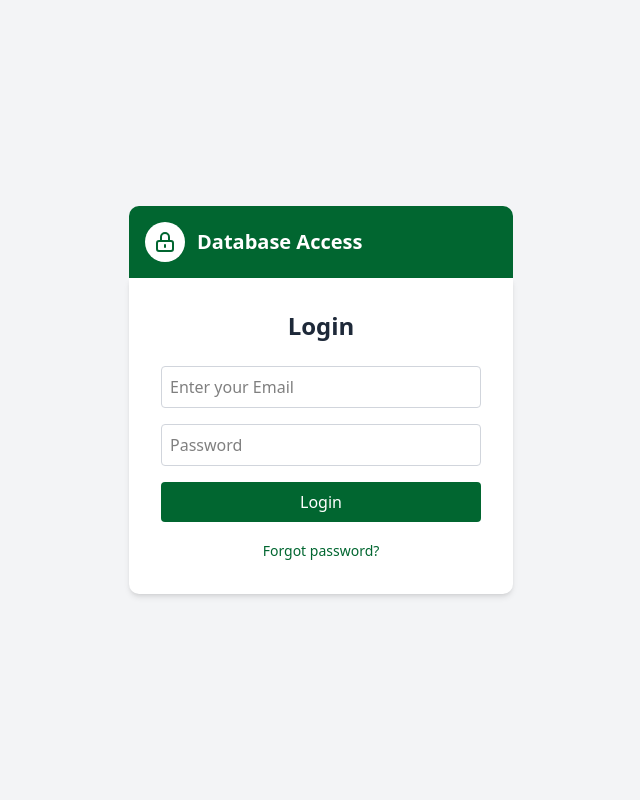
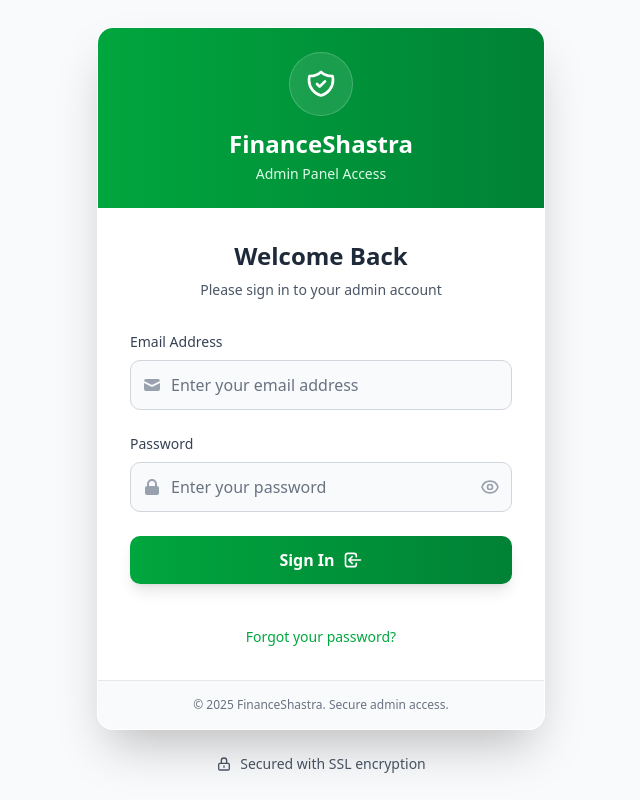
Before and after one commit to DpkShinde/admin_panel, a Next.js app: page /super-admin/login in a window 1280 px wide. Shown: the whole page, without its empty margins (319-959 px from the left). Built offline with nearby package versions, Linux system fonts and the light colour scheme.

Commit message:
modify css of login page

```diff
--- a/src/app/(protected)/super-admin/login/page.tsx
+++ b/src/app/(protected)/super-admin/login/page.tsx
@@ -10,6 +10,7 @@
   const [password, setPassword] = useState("");
   const [error, setError] = useState("");
   const [loading, setLoading] = useState(false);
+  const [showPassword, setShowPassword] = useState(false);
   const router = useRouter();
 
   const handleSubmit = async (e: React.FormEvent) => {
@@ -44,18 +45,252 @@
   };
 
   return (
-    <div className="flex items-center justify-center min-h-screen bg-gray-100">
+    <div className="min-h-screen bg-gray-50 flex items-center justify-center p-4">
       <Toaster />
-      <div className="w-full max-w-sm">
-        {/* Left sidebar styling similar to the app */}
-        <div className="bg-green-800 p-4 rounded-t-lg flex items-center">
-          <div className="bg-white rounded-full p-2 mr-3">
+
+      <div className="relative w-full max-w-md">
+        {/* Main Login Card */}
+        <div className="bg-white/95 backdrop-blur-sm rounded-2xl shadow-2xl border border-white/20 overflow-hidden">
+          {/* Header Section */}
+          <div className="bg-gradient-to-r from-green-600 to-green-700 px-8 py-6 text-center">
+            <div className="relative">
+              {/* Logo/Icon */}
+              <div className="inline-flex items-center justify-center w-16 h-16 bg-white/10 rounded-full mb-3 border border-white/20">
                 <svg
                   xmlns="http://www.w3.org/2000/svg"
-              className="h-6 w-6 text-green-800"
+                  className="h-8 w-8 text-white"
                   fill="none"
                   viewBox="0 0 24 24"
                   stroke="currentColor"
+                  strokeWidth={2}
+                >
+                  <path
+                    strokeLinecap="round"
+                    strokeLinejoin="round"
+                    d="M9 12l2 2 4-4m5.618-4.016A11.955 11.955 0 0112 2.944a11.955 11.955 0 01-8.618 3.04A12.02 12.02 0 003 9c0 5.591 3.824 10.29 9 11.622 5.176-1.332 9-6.03 9-11.622 0-1.042-.133-2.052-.382-3.016z"
+                  />
+                </svg>
+              </div>
+              <h1 className="text-2xl font-bold text-white mb-1">
+                FinanceShastra
+              </h1>
+              <p className="text-green-100 text-sm font-medium">
+                Admin Panel Access
+              </p>
+            </div>
+          </div>
+
+          {/* Form Section */}
+          <div className="px-8 py-8">
+            <div className="text-center mb-8">
+              <h2 className="text-2xl font-bold text-gray-800 mb-2">
+                Welcome Back
+              </h2>
+              <p className="text-gray-600 text-sm">
+                Please sign in to your admin account
+              </p>
+            </div>
+
+            <form onSubmit={handleSubmit} className="space-y-6">
+              {/* Email Input */}
+              <div className="space-y-2">
+                <label className="text-sm font-medium text-gray-700 block">
+                  Email Address
+                </label>
+                <div className="relative">
+                  <div className="absolute inset-y-0 left-0 pl-3 flex items-center pointer-events-none">
+                    <svg
+                      className="h-5 w-5 text-gray-400"
+                      xmlns="http://www.w3.org/2000/svg"
+                      viewBox="0 0 20 20"
+                      fill="currentColor"
+                    >
+                      <path d="M2.003 5.884L10 9.882l7.997-3.998A2 2 0 0016 4H4a2 2 0 00-1.997 1.884z" />
+                      <path d="M18 8.118l-8 4-8-4V14a2 2 0 002 2h12a2 2 0 002-2V8.118z" />
+                    </svg>
+                  </div>
+                  <input
+                    type="text"
+                    placeholder="Enter your email address"
+                    value={username}
+                    onChange={(e) => setUsername(e.target.value)}
+                    className="w-full pl-10 pr-4 py-3 border border-gray-300 rounded-lg text-gray-900 placeholder-gray-500 focus:outline-none focus:ring-2 focus:ring-green-500 focus:border-transparent transition-all duration-200 bg-gray-50 hover:bg-white"
+                    required
+                  />
+                </div>
+              </div>
+
+              {/* Password Input */}
+              <div className="space-y-2">
+                <label className="text-sm font-medium text-gray-700 block">
+                  Password
+                </label>
+                <div className="relative">
+                  <div className="absolute inset-y-0 left-0 pl-3 flex items-center pointer-events-none">
+                    <svg
+                      className="h-5 w-5 text-gray-400"
+                      xmlns="http://www.w3.org/2000/svg"
+                      viewBox="0 0 20 20"
+                      fill="currentColor"
+                    >
+                      <path
+                        fillRule="evenodd"
+                        d="M5 9V7a5 5 0 0110 0v2a2 2 0 012 2v5a2 2 0 01-2 2H5a2 2 0 01-2-2v-5a2 2 0 012-2zm8-2v2H7V7a3 3 0 016 0z"
+                        clipRule="evenodd"
+                      />
+                    </svg>
+                  </div>
+                  <input
+                    type={showPassword ? "text" : "password"}
+                    placeholder="Enter your password"
+                    value={password}
+                    onChange={(e) => setPassword(e.target.value)}
+                    className="w-full pl-10 pr-12 py-3 border border-gray-300 rounded-lg text-gray-900 placeholder-gray-500 focus:outline-none focus:ring-2 focus:ring-green-500 focus:border-transparent transition-all duration-200 bg-gray-50 hover:bg-white"
+                    required
+                  />
+                  <button
+                    type="button"
+                    onClick={() => setShowPassword(!showPassword)}
+                    className="absolute inset-y-0 right-0 pr-3 flex items-center text-gray-400 hover:text-gray-600 transition-colors"
+                  >
+                    {showPassword ? (
+                      <svg
+                        className="h-5 w-5"
+                        fill="none"
+                        stroke="currentColor"
+                        viewBox="0 0 24 24"
+                      >
+                        <path
+                          strokeLinecap="round"
+                          strokeLinejoin="round"
+                          strokeWidth={2}
+                          d="M13.875 18.825A10.05 10.05 0 0112 19c-4.478 0-8.268-2.943-9.543-7a9.97 9.97 0 011.563-3.029m5.858.908a3 3 0 114.243 4.243M9.878 9.878l4.242 4.242M9.878 9.878L3 3m6.878 6.878L21 21"
+                        />
+                      </svg>
+                    ) : (
+                      <svg
+                        className="h-5 w-5"
+                        fill="none"
+                        stroke="currentColor"
+                        viewBox="0 0 24 24"
+                      >
+                        <path
+                          strokeLinecap="round"
+                          strokeLinejoin="round"
+                          strokeWidth={2}
+                          d="M15 12a3 3 0 11-6 0 3 3 0 016 0z"
+                        />
+                        <path
+                          strokeLinecap="round"
+                          strokeLinejoin="round"
+                          strokeWidth={2}
+                          d="M2.458 12C3.732 7.943 7.523 5 12 5c4.478 0 8.268 2.943 9.542 7-1.274 4.057-5.064 7-9.542 7-4.477 0-8.268-2.943-9.542-7z"
+                        />
+                      </svg>
+                    )}
+                  </button>
+                </div>
+              </div>
+
+              {/* Error Message */}
+              {error && (
+                <div className="bg-red-50 border border-red-200 rounded-lg p-3">
+                  <div className="flex items-center">
+                    <svg
+                      className="h-5 w-5 text-red-400 mr-2"
+                      fill="none"
+                      stroke="currentColor"
+                      viewBox="0 0 24 24"
+                    >
+                      <path
+                        strokeLinecap="round"
+                        strokeLinejoin="round"
+                        strokeWidth={2}
+                        d="M12 8v4m0 4h.01M21 12a9 9 0 11-18 0 9 9 0 0118 0z"
+                      />
+                    </svg>
+                    <p className="text-sm text-red-700">{error}</p>
+                  </div>
+                </div>
+              )}
+
+              {/* Login Button */}
+              <button
+                type="submit"
+                disabled={loading}
+                className="w-full bg-gradient-to-r from-green-600 to-green-700 hover:from-green-700 hover:to-green-800 text-white font-semibold py-3 px-4 rounded-lg shadow-lg hover:shadow-xl transform hover:-translate-y-0.5 transition-all duration-200 disabled:opacity-50 disabled:cursor-not-allowed disabled:transform-none flex items-center justify-center space-x-2"
+              >
+                {loading ? (
+                  <>
+                    <svg
+                      className="animate-spin -ml-1 mr-3 h-5 w-5 text-white"
+                      xmlns="http://www.w3.org/2000/svg"
+                      fill="none"
+                      viewBox="0 0 24 24"
+                    >
+                      <circle
+                        className="opacity-25"
+                        cx="12"
+                        cy="12"
+                        r="10"
+                        stroke="currentColor"
+                        strokeWidth="4"
+                      ></circle>
+                      <path
+                        className="opacity-75"
+                        fill="currentColor"
+                        d="M4 12a8 8 0 018-8V0C5.373 0 0 5.373 0 12h4zm2 5.291A7.962 7.962 0 014 12H0c0 3.042 1.135 5.824 3 7.938l3-2.647z"
+                      ></path>
+                    </svg>
+                    <span>Signing In...</span>
+                  </>
+                ) : (
+                  <>
+                    <span>Sign In</span>
+                    <svg
+                      className="h-5 w-5"
+                      fill="none"
+                      stroke="currentColor"
+                      viewBox="0 0 24 24"
+                    >
+                      <path
+                        strokeLinecap="round"
+                        strokeLinejoin="round"
+                        strokeWidth={2}
+                        d="M11 16l-4-4m0 0l4-4m-4 4h14m-5 4v1a3 3 0 01-3 3H6a3 3 0 01-3-3V7a3 3 0 013-3h7a3 3 0 013 3v1"
+                      />
+                    </svg>
+                  </>
+                )}
+              </button>
+
+              {/* Forgot Password Link */}
+              <div className="text-center pt-4">
+                <a
+                  href="#"
+                  className="text-sm text-green-600 hover:text-green-700 font-medium hover:underline transition-colors"
+                >
+                  Forgot your password?
+                </a>
+              </div>
+            </form>
+          </div>
+
+          {/* Footer */}
+          <div className="px-8 py-4 bg-gray-50 border-t border-gray-200 text-center">
+            <p className="text-xs text-gray-500">
+              © 2025 FinanceShastra. Secure admin access.
+            </p>
+          </div>
+        </div>
+
+        {/* Security Badge */}
+        <div className="flex items-center justify-center mt-6 text-gray-600">
+          <svg
+            className="h-4 w-4 mr-2"
+            fill="none"
+            stroke="currentColor"
+            viewBox="0 0 24 24"
           >
             <path
               strokeLinecap="round"
@@ -64,54 +299,8 @@
               d="M12 15v2m-6 4h12a2 2 0 002-2v-6a2 2 0 00-2-2H6a2 2 0 00-2 2v6a2 2 0 002 2zm10-10V7a4 4 0 00-8 0v4h8z"
             />
           </svg>
+          <span className="text-sm">Secured with SSL encryption</span>
         </div>
-          <h1 className="text-xl font-bold text-white">Database Access</h1>
-        </div>
-
-        <form
-          onSubmit={handleSubmit}
-          className="bg-white p-8 rounded-b-lg shadow-md"
-        >
-          <h2 className="text-2xl font-bold mb-6 text-center text-gray-800">
-            Login
-          </h2>
-
-          <input
-            type="text"
-            placeholder="Enter your Email"
-            value={username}
-            onChange={(e) => setUsername(e.target.value)}
-            className="w-full p-2 mb-4 border border-gray-300 rounded text-black focus:outline-none focus:ring-2 focus:ring-green-800 focus:border-transparent"
-            required
-          />
-
-          <input
-            type="password"
-            placeholder="Password"
-            value={password}
-            onChange={(e) => setPassword(e.target.value)}
-            className="w-full p-2 mb-4 border border-gray-300 rounded text-black focus:outline-none focus:ring-2 focus:ring-green-800 focus:border-transparent"
-            required
-          />
-
-          {error && (
-            <p className="text-sm text-red-500 mb-4 text-center">{error}</p>
-          )}
-
-          <button
-            type="submit"
-            className="w-full bg-green-800 text-white py-2 rounded hover:bg-green-700 transition"
-            disabled={loading}
-          >
-            {loading ? "Logging in..." : "Login"}
-          </button>
-
-          <div className="mt-4 text-center">
-            <a href="#" className="text-sm text-green-800 hover:underline">
-              Forgot password?
-            </a>
-          </div>
-        </form>
       </div>
     </div>
   );
```
Lines whose indentation alone changed are shown as unchanged.
